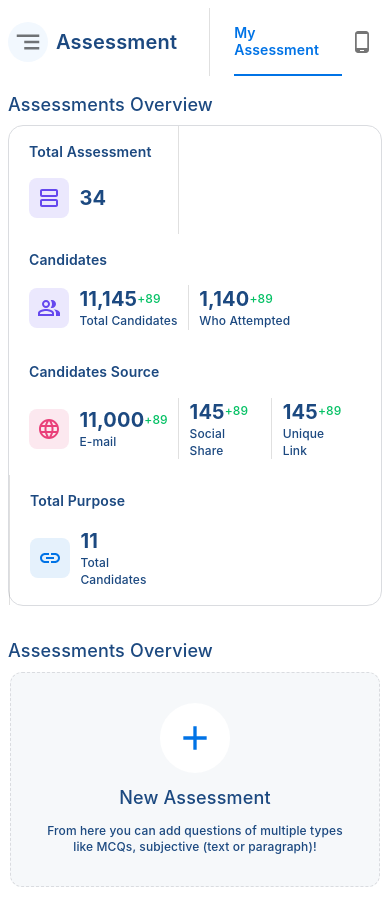
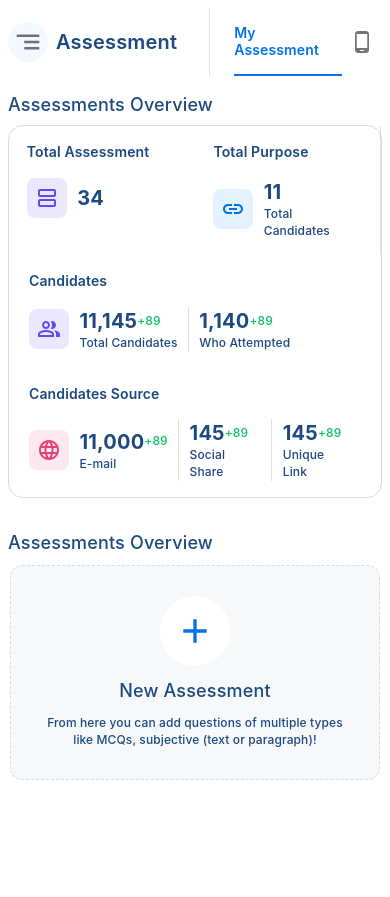
Before and after one commit to Anirudhece/unstopable, a React (Vite) app: page /Assessment in a window 390 px wide. After the commit the page ends 844 px from the top, so only its background shows below. Built offline with nearby package versions, Linux system fonts and the light colour scheme.

Commit message:
everything done

```diff
--- a/src/scenes/assessment/AssessmentOverview.jsx
+++ b/src/scenes/assessment/AssessmentOverview.jsx
@@ -17,7 +17,12 @@ function AssessmentOverview() {
           display: "flex",
           border: "1px solid #DADCE0 ",
           borderRadius: "15px",
-          flexWrap: "wrap", // Allow flex items to wrap
+          flexWrap: "wrap",
+          "@media (max-width: 700px)": {
+            justifyContent: "space-between", // Align sections horizontally
+            alignItems: "flex-start",
+
+          },
         }}
       >
         {/* **********total assessment************** */}
@@ -30,9 +35,12 @@ function AssessmentOverview() {
             flexDirection: "column",
             alignItems: "flex-start",
             maxWidth: "25%",
-            "@media (max-width: 1000px)": {
-              minWidth: "40%",
-              mr: 0,
+            "@media (max-width: 700px)": {
+              maxWidth:'none',
+              display:'block',
+              width: "40%",
+              ml: 'auto',
+              mr:'auot'
             },
           }}
         >
@@ -55,6 +63,43 @@ function AssessmentOverview() {
           </Box>
         </Box>
 
+        <Box
+          className="Total-purpose"
+          sx={{
+            display: "flex",
+            margin: "16px 20px",
+            flexDirection: "column",
+            alignItems: "flex-start",
+            display:'none',
+            "@media (max-width: 700px)": {
+              display:'block',
+              width: "40%",
+              ml: 'auto',
+              mr:'auto'
+            },
+          }}
+        >
+          <Heading
+            mb="16px"
+            size={"14px"}
+            weight={"600"}
+            value="Total Purpose"
+          />
+          <Box>
+            <Box sx={{ display: "flex", alignItems: "center" }}>
+              <SquareIcon
+                color={"#0073E6"}
+                icon={<LinkOutlinedIcon />}
+                background={"#E5F1FC"}
+              />
+              <Information
+                text="Total Candidates"
+                count={data.totalPurpose.count}
+              />
+            </Box>
+          </Box>
+        </Box>
+
         {/* **********total assessment end************** */}
         <Divider orientation="vertical" flexItem />
         {/* *******************for candidates************** */}
@@ -65,8 +110,10 @@ function AssessmentOverview() {
             margin: "16px 20px",
             flexDirection: "column",
             alignItems: "flex-start",
-            "@media (max-width: 1000px)": {
+            "@media (max-width: 700px)": {
               width: "100%",
+              // borderTop:'1px var(--system-stroke-2, #DADCE0) ',
+              // borderBottom:'1px var(--system-stroke-2, #DADCE0) '
             },
           }}
         >
@@ -102,7 +149,7 @@ function AssessmentOverview() {
             margin: "16px 20px",
             flexDirection: "column",
             alignItems: "flex-start",
-            "@media (max-width: 1000px)": {
+            "@media (max-width: 700px)": {
               width: "100%",
             },
           }}
@@ -151,9 +198,8 @@ function AssessmentOverview() {
             margin: "16px 20px",
             flexDirection: "column",
             alignItems: "flex-start",
-            "@media (max-width: 1000px)": {
-              width: "40%",
-              mr: 0,
+            "@media (max-width: 700px)": {
+              display:'none'
             },
           }}
         >
```
